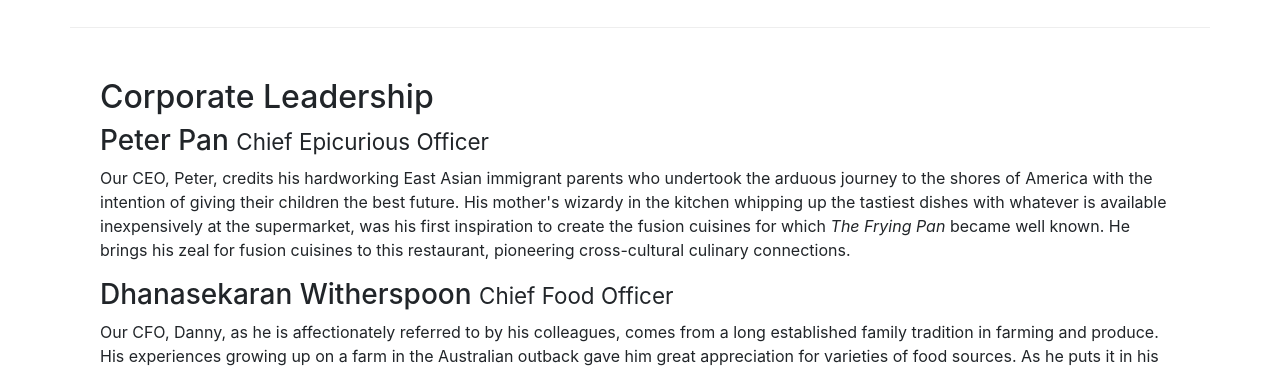
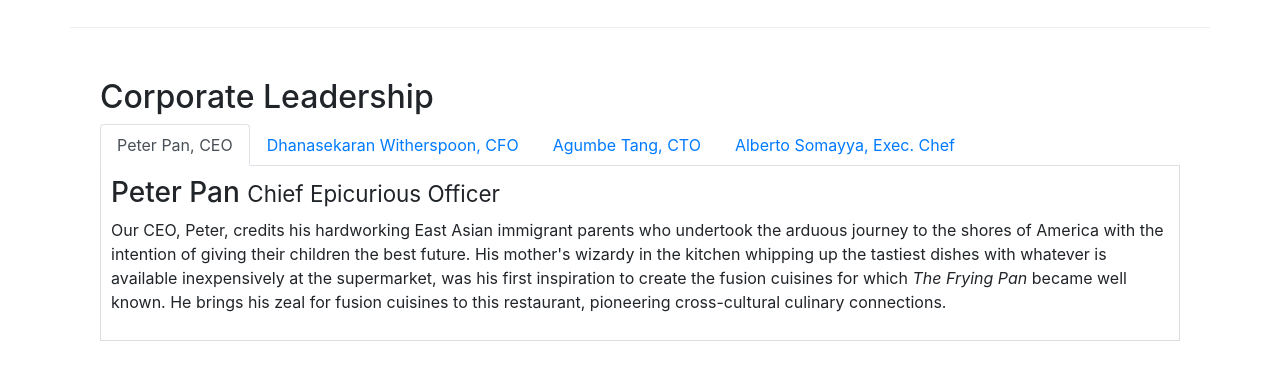
Before and after one commit to deepansh09/webdevlop, a website: page aboutus.html in a window 1280 px wide. Shown: the part 980-1347 px from the top of the page. Drawn offline with nearby package versions, Linux system fonts and the light colour scheme.

Commit message:
tabs-pills navigation

```diff
--- a/aboutus.html
+++ b/aboutus.html
@@ -116,14 +116,38 @@
         <div class="row-content">
             <div class="col-12">
                 <h2>Corporate Leadership</h2>
+                 <ul class="nav nav-tabs">
+                     <li class="nav-item">
+                         <a class="nav-link active" href="#peter" role="tab" data-toggle="tab">Peter Pan, CEO</a>
+                     </li>
+                     <li class="nav-item">
+                        <a class="nav-link" href="#Dhanasekaran" role="tab" data-toggle="tab">Dhanasekaran Witherspoon, CFO</a>
+                     </li>
+                     <li class="nav-item">
+                        <a class="nav-link" href="#Agumbe" role="tab" data-toggle="tab">Agumbe Tang, CTO</a>
+                     </li>
+                     <li class="nav-item">
+                        <a class="nav-link" href="#Alberto" role="tab" data-toggle="tab">Alberto Somayya, Exec. Chef</a>
+                     </li>
+                 </ul>
+                <div class="tab-content">
+                    <div role="tabpanel" class="tab-pane fade show active" id="Peter">
                         <h3>Peter Pan <small>Chief Epicurious Officer</small></h3>
                         <p class="d-none d-sm-block">Our CEO, Peter, credits his hardworking East Asian immigrant parents who undertook the arduous journey to the shores of America with the intention of giving their children the best future. His mother's wizardy in the kitchen whipping up the tastiest dishes with whatever is available inexpensively at the supermarket, was his first inspiration to create the fusion cuisines for which <em>The Frying Pan</em> became well known. He brings his zeal for fusion cuisines to this restaurant, pioneering cross-cultural culinary connections.</p>
+                    </div>
+                    <div role="tabpanel" class="tab-pane fade" id="Dhanasekaran">
                         <h3>Dhanasekaran Witherspoon <small>Chief Food Officer</small></h3>
                         <p class="d-none d-sm-block">Our CFO, Danny, as he is affectionately referred to by his colleagues, comes from a long established family tradition in farming and produce. His experiences growing up on a farm in the Australian outback gave him great appreciation for varieties of food sources. As he puts it in his own words, <em>Everything that runs, wins, and everything that stays, pays!</em></p>
+                    </div>
+                    <div role="tabpanel" class="tab-pane fade" id="Agumbe">
                         <h3>Agumbe Tang <small>Chief Taste Officer</small></h3>
                         <p class="d-none d-sm-block">Blessed with the most discerning gustatory sense, Agumbe, our CTO, personally ensures that every dish that we serve meets his exacting tastes. Our chefs dread the tongue lashing that ensues if their dish does not meet his exacting standards. He lives by his motto, <em>You click only if you survive my lick.</em></p>
+                    </div>
+                    <div role="tabpanel" class="tab-pane fade" id="Alberto">
                         <h3>Alberto Somayya <small>Executive Chef</small></h3>
                         <p class="d-none d-sm-block">Award winning three-star Michelin chef with wide International experience having worked closely with whos-who in the culinary world, he specializes in creating mouthwatering Indo-Italian fusion experiences. He says, <em>Put together the cuisines from the two craziest cultures, and you get a winning hit! Amma Mia!</em></p>
+                    </div>
+                </div>
             </div>
        </div>
 
--- a/css/styles.css
+++ b/css/styles.css
@@ -37,3 +37,10 @@
 .navbar-dark {
     background-color: #512DAB;
 }
+
+.tab-content {
+    border-left: 1px solid #DDD;
+    border-right: 1px solid #DDD;
+    border-bottom: 1px solid #DDD;
+    padding: 10px;
+}
```
Lines whose indentation alone changed are shown as unchanged.
